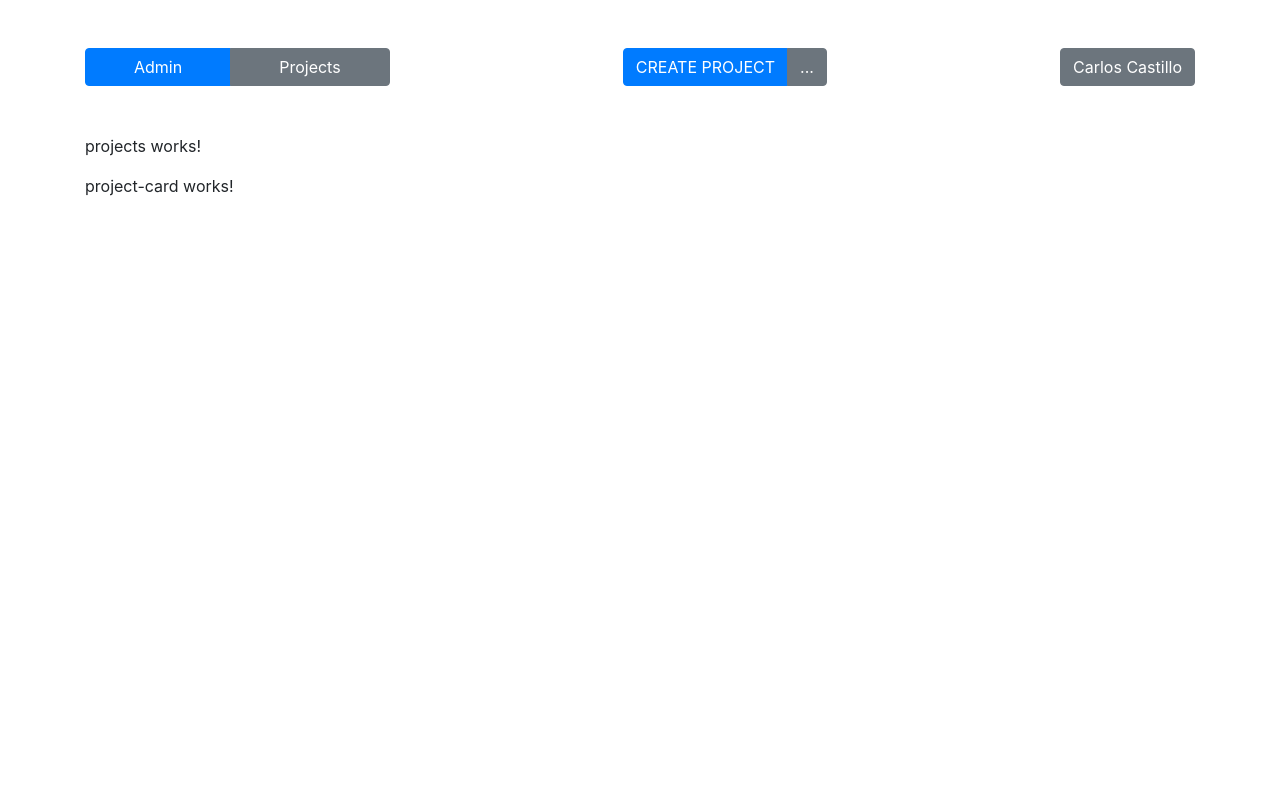
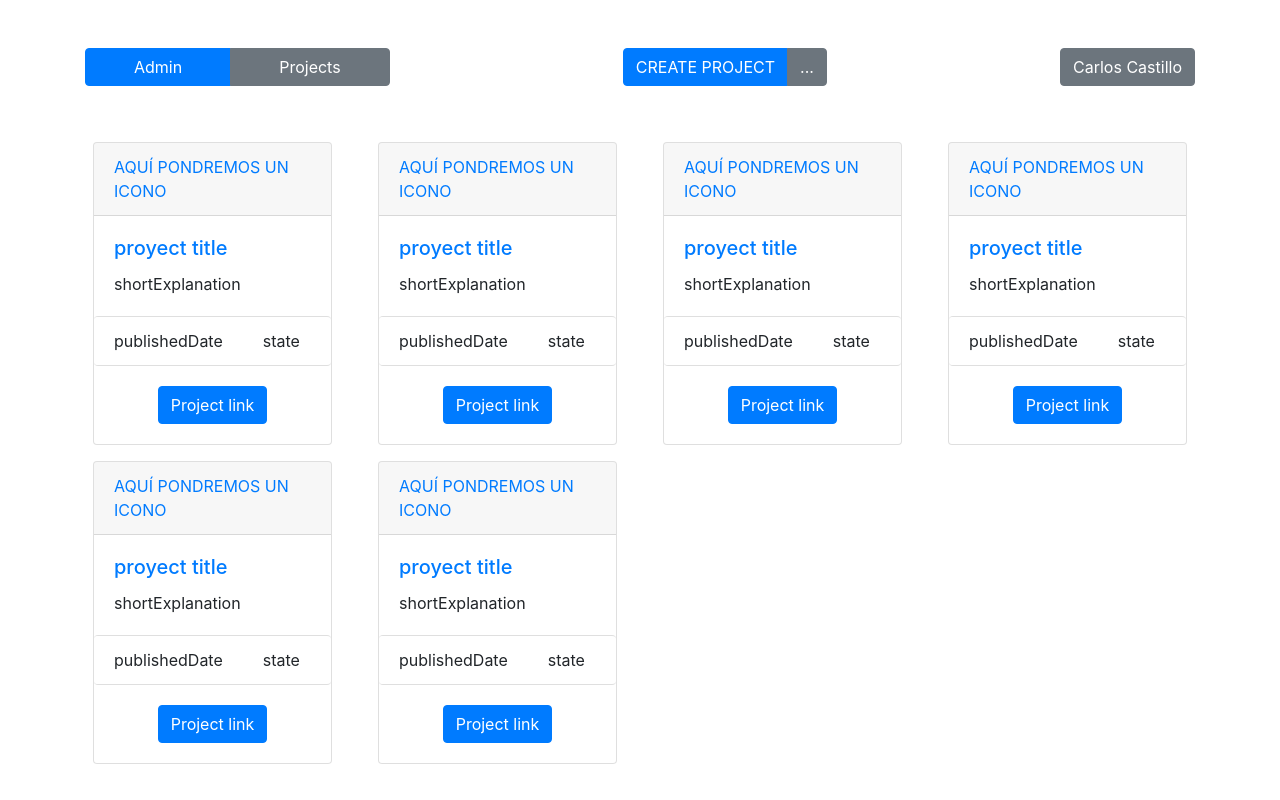
Before and after one commit to pedronieto84/ItProjects-Marketplace-Angular, an Angular app: page / in a window 1280 px wide. Built offline with nearby package versions, Linux system fonts and the light colour scheme.

Commit message:
Maquetar project card

```diff
--- a/src/app/components/shared/project-card/project-card.component.html
+++ b/src/app/components/shared/project-card/project-card.component.html
@@ -1 +1,17 @@
-<p>project-card works!</p>
+<div class="card m-2">
+    <div class="card-header text-primary">
+        AQUÍ PONDREMOS UN ICONO
+    </div>
+
+    <div class="card-body">
+      <h5 class="card-title text-primary">proyect title</h5>
+      <p class="card-text">shortExplanation</p>
+    </div>
+    <ul class="list-group list-group-horizontal">
+      <li class="list-group-item border-0">publishedDate</li>
+      <li class="list-group-item border-0">state</li>
+    </ul>
+    <div class="card-body d-flex justify-content-center">
+      <a href="#" class="btn btn-primary">Project link</a>
+    </div>
+  </div>
--- a/src/app/pages/projects/projects.component.html
+++ b/src/app/pages/projects/projects.component.html
@@ -1,2 +1,11 @@
-<p>projects works!</p>
-<app-project-card></app-project-card>
+
+<div class="row">
+    <div class="col-12 col-md-4 col-lg-3">
+        <app-project-card></app-project-card>
+    </div>
+    <div class="col-12 col-md-4 col-lg-3"><app-project-card></app-project-card></div>
+    <div class="col-12 col-md-4 col-lg-3"><app-project-card></app-project-card></div>
+    <div class="col-12 col-md-4 col-lg-3"><app-project-card></app-project-card></div>
+    <div class="col-12 col-md-4 col-lg-3"><app-project-card></app-project-card></div>
+    <div class="col-12 col-md-4 col-lg-3"><app-project-card></app-project-card></div>
+  </div>
```
